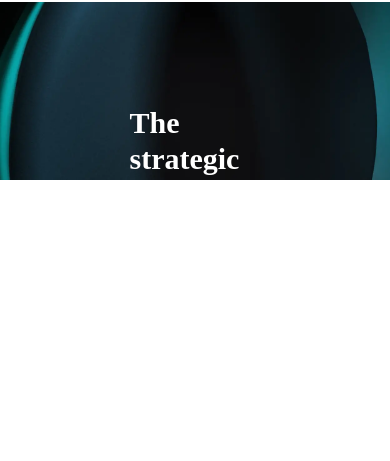
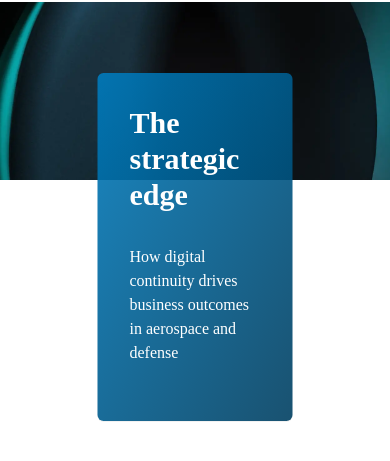
Before and after one commit to ritzshubu/capgemini-clone, a Next.js app: page / in a window 390 px wide. Shown: the part 383-844 px from the top of the page. Built offline with nearby package versions, Linux system fonts and the light colour scheme; a web font is replaced by a local one.

Commit message:
refactor: enhance layout and responsiveness

```diff
--- a/components/hero.tsx
+++ b/components/hero.tsx
@@ -25,6 +25,9 @@ export default function Hero() {
             bottom-[40px] md:bottom-[20px] lg:bottom-[60px]
             left-1/2 md:left-[30px]
             -translate-x-1/2 md:translate-x-0
+            bg-gradient-to-br from-[#007bbdE6] to-[#003f61E6]
+    rounded-md shadow-2xs
+   sm:p-8 md:p-10
     p-[32px]
     z-10
     flex flex-col justify-center gap-4
```
